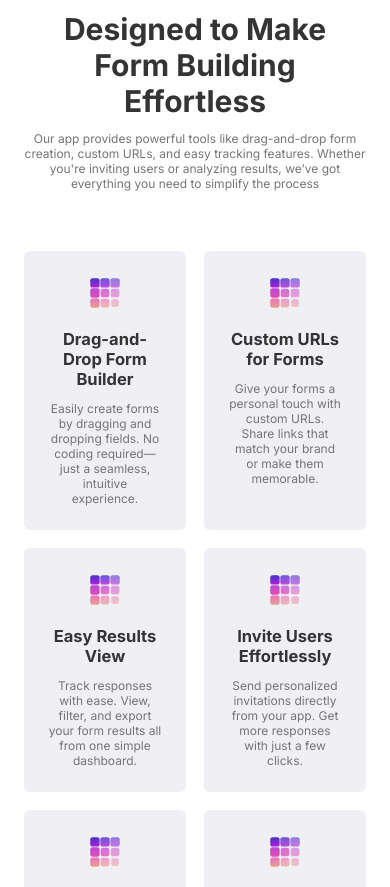
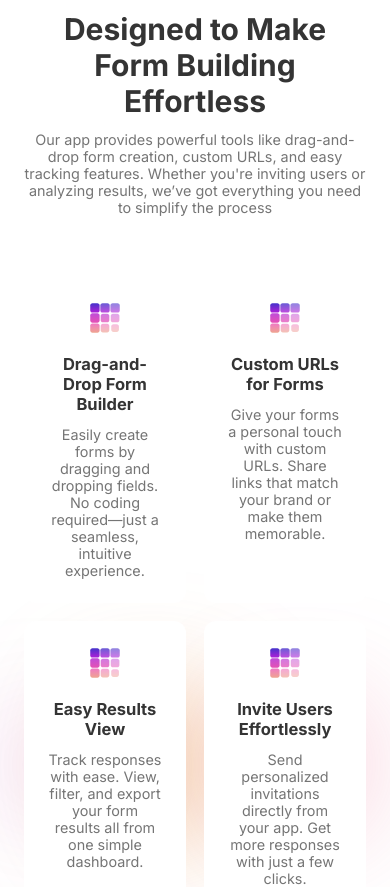
Before and after one commit to Milanb0z/forms-manager, a React (Vite) app in the folder client/: page / in a window 390 px wide. Shown: the part 980-1867 px from the top of the page. Built offline with nearby package versions, Linux system fonts and the light colour scheme.

Commit message:
Added: Json vercel

```diff
--- a/client/src/index.scss
+++ b/client/src/index.scss
@@ -118,4 +118,8 @@ p {
   body {
     font-size: 1.2rem;
   }
+
+  p {
+    font-size: 1.2em;
+  }
 }
--- a/client/src/sections/Features/Features.jsx
+++ b/client/src/sections/Features/Features.jsx
@@ -43,6 +43,11 @@ const FeaturesSection = () => {
         </p>
       </div>
       <div className={classes.grid}>
+        <div className={classes.grid_glow}>
+          <div></div>
+          <div></div>
+          <div></div>
+        </div>
         {features.map((feature, index) => (
           <div key={index} className={classes.card}>
             <img
--- a/client/src/sections/Features/Features.module.scss
+++ b/client/src/sections/Features/Features.module.scss
@@ -32,11 +32,60 @@
   gap: 1.5em;
   max-width: 75em;
   width: 100%;
+  z-index: 10;
+
+  &_glow {
+    position: absolute;
+    display: flex;
+    align-items: center;
+    justify-content: space-between;
+
+    left: 50%;
+    top: 50%;
+    translate: -50% -50%;
+    z-index: -1;
+    width: 100%;
+
+    div {
+      filter: blur(5em);
+      border-radius: 50em;
+
+      &:nth-child(1) {
+        flex: 1;
+        aspect-ratio: 1 / 1;
+        background: radial-gradient(
+          50% 50% at 50% 50%,
+          #b228c9 100%,
+          rgba(178, 40, 201, 0) 100%
+        );
+      }
+
+      &:nth-child(2) {
+        flex: 4;
+        aspect-ratio: 1 / 1;
+        background: radial-gradient(
+          50% 50% at 50% 50%,
+          #e38025 0%,
+          rgba(229, 68, 114, 0) 100%
+        );
+      }
+
+      &:nth-child(3) {
+        flex: 3;
+        aspect-ratio: 1 / 1;
+        background: radial-gradient(
+          50% 50% at 50% 50%,
+          #e54472 0%,
+          rgba(229, 68, 114, 0) 100%
+        );
+      }
+    }
+  }
 }
 
 .card {
-  background: #f0eff4;
-  border-radius: 0.5em;
+  background: #ffffff;
+  border-radius: 1em;
   padding: 2em;
   display: flex;
 
--- a/client/src/sections/Footer/Footer.module.scss
+++ b/client/src/sections/Footer/Footer.module.scss
@@ -1,5 +1,5 @@
 .wrapper {
-  padding: 5em 0;
+  padding: 5em 2em;
   background-color: var(--color-black-03);
 }
 
@@ -35,3 +35,24 @@
     font-size: 1.125em;
   }
 }
+
+@media screen and (max-width: 50em) {
+  .footer {
+    flex-wrap: wrap;
+    justify-content: center;
+  }
+
+  .left {
+    align-items: center;
+    text-align: center;
+    flex: 80%;
+  }
+
+  .links {
+    text-align: center;
+
+    li {
+      font-size: 1.2em;
+    }
+  }
+}
```
Also changed, not shown: 1 other file (tests, documents, lock files or other folders).
